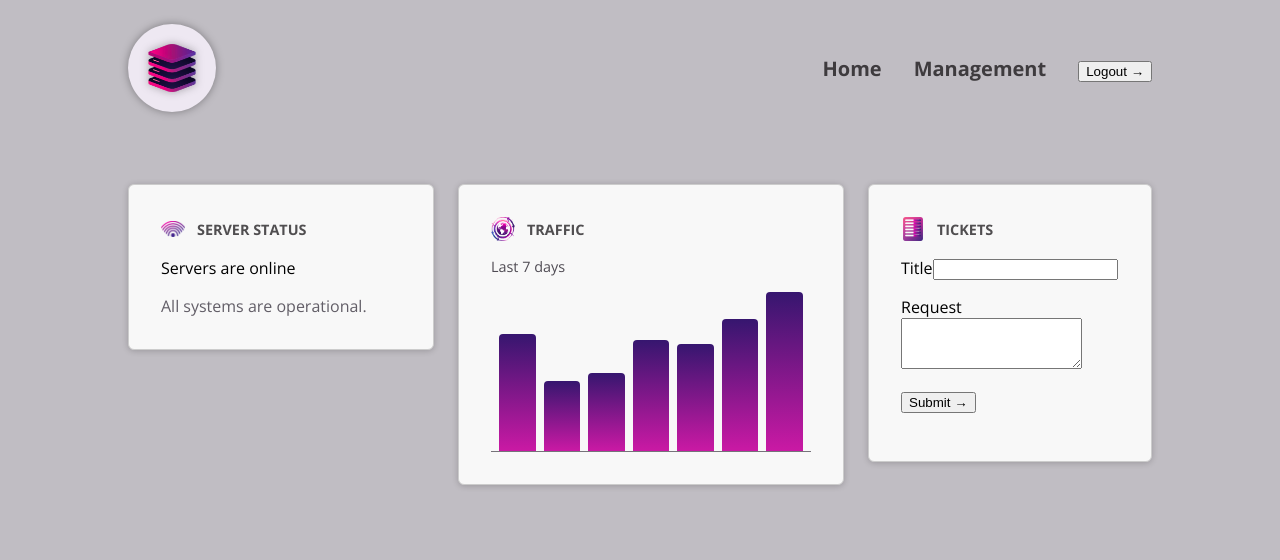
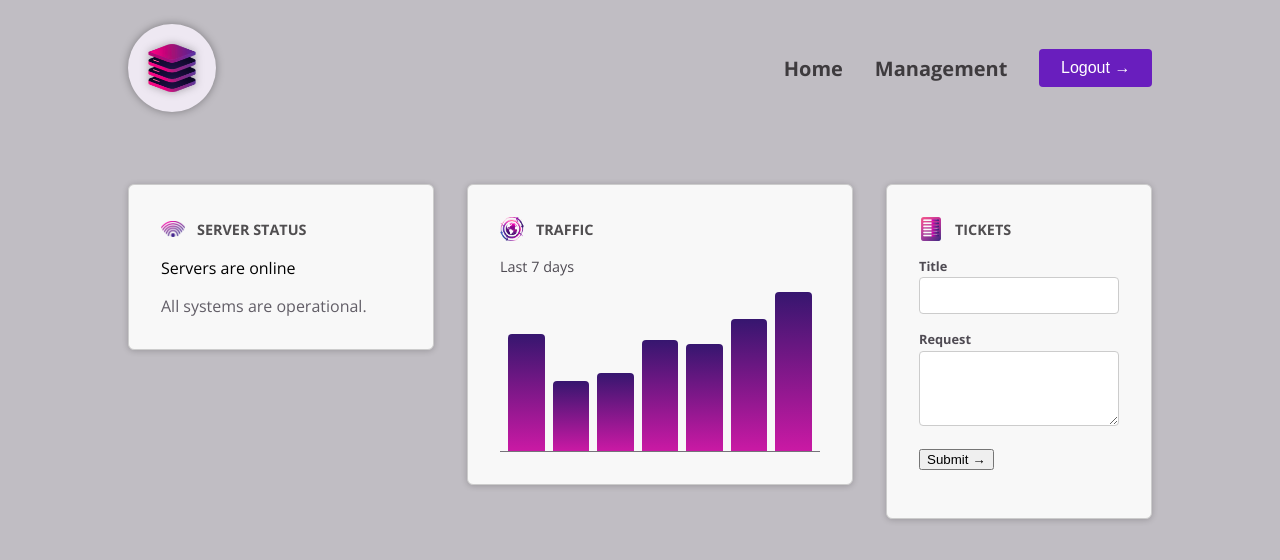
Before and after one commit to Petrovic-Jovan/ng-components-deep-dive, an Angular app: page / in a window 1280 px wide. Shown: the top 560 px of the page. Built offline with nearby package versions, Linux system fonts and the light colour scheme.

Commit message:
Targeting button as host element. Changed css and htmls according to course.

```diff
--- a/src/app/shared/button/button.component.css
+++ b/src/app/shared/button/button.component.css
@@ -1,4 +1,4 @@
-button {
+:host {
   display: inline-block;
   padding: 0.65rem 1.35rem;
   border-radius: 0.25rem;
@@ -10,7 +10,7 @@
   border: none;
 }
 
-button:hover {
+:host:hover {
   background-color: #551b98;
 }
 
@@ -20,6 +20,6 @@
   transition: transform 0.2s ease-in-out;
 }
 
-button:hover .icon {
+:host:hover .icon {
   transform: translateX(4px);
 }
--- a/src/app/shared/control/control.component.html
+++ b/src/app/shared/control/control.component.html
@@ -1,4 +1,4 @@
-<p>
+<p class="control">
   <label>{{ label() }}</label>
   <ng-content select="input, textarea" />
 </p>
--- a/src/app/shared/control/control.component.ts
+++ b/src/app/shared/control/control.component.ts
@@ -1,4 +1,4 @@
-import { Component, input } from '@angular/core';
+import { Component, input, ViewEncapsulation } from '@angular/core';
 
 @Component({
   selector: 'app-control',
@@ -6,6 +6,7 @@
   imports: [],
   templateUrl: './control.component.html',
   styleUrl: './control.component.css',
+  encapsulation: ViewEncapsulation.None,
 })
 export class ControlComponent {
   label = input.required<string>();
```
